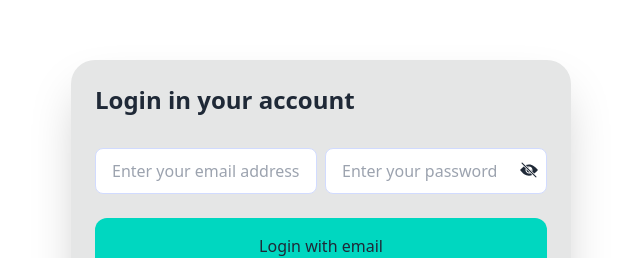
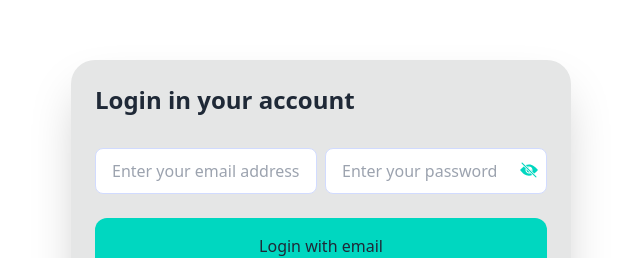
Before and after one commit to AR-Aourangazeb-Alif/First-FireBase, a React (Vite) app: page /form in a window 1280 px wide. Shown: the part 101-359 px from the top of the page, without its empty margins (319-959 px from the left). Built offline with nearby package versions, Linux system fonts and the light colour scheme.

Commit message:
added eye color

```diff
--- a/src/pages/Login.jsx
+++ b/src/pages/Login.jsx
@@ -72,7 +72,7 @@ const Login = () => {
                     <div className="flex-1 relative">
                         <input type={showPassword ? "text" : "password"} name="password" id="password" placeholder="Enter your password" className="border border-primary-content rounded-lg py-2.5 pl-4 outline-accent w-full pr-8" required />
 
-                        <span onClick={() => setShowPassword(!showPassword)} className="text-xl absolute top-3 right-2 cursor-pointer">
+                        <span onClick={() => setShowPassword(!showPassword)} className="text-xl absolute top-3 right-2 cursor-pointer text-accent">
                             {
                                 showPassword ? <IoIosEye /> : <IoIosEyeOff />
                             }
```
